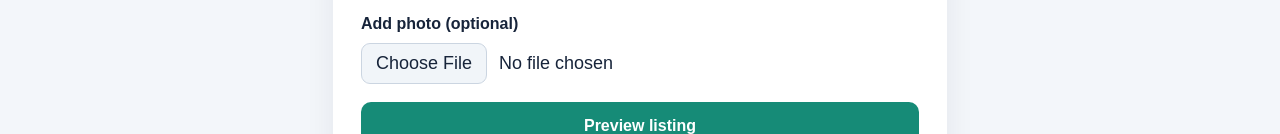
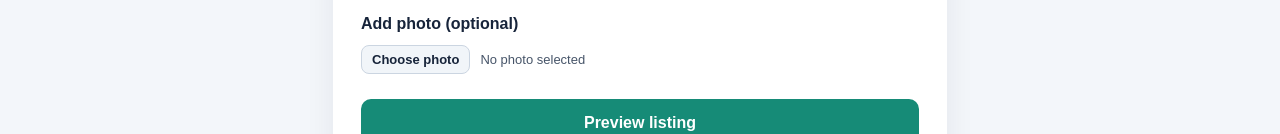
Before and after one commit to dg7p7z42ht-collab/oneoftwo, a plain HTML site: page add-listing.html in a window 1280 px wide. Shown: the part 785-919 px from the top of the page. Drawn offline with nearby package versions, Linux system fonts and the light colour scheme.

Commit message:
Style the listing photo picker

```diff
--- a/add-listing.html
+++ b/add-listing.html
@@ -167,39 +167,61 @@ select {
 
 }
 
-input[type="file"] {
+    .photo-field { margin: 18px 0; }
+    .photo-field > .field { margin: 0; }
 
-  display: block;
+    .photo-picker {
+      display: flex;
+      align-items: center;
+      position: relative;
+      gap: 10px;
+      margin-top: 4px;
+      font-size: .8125rem;
+      line-height: 1.35;
+    }
 
-  width: 100%;
+    .photo-picker-input {
+      position: absolute;
+      width: 1px;
+      height: 1px;
+      padding: 0;
+      border: 0;
+      overflow: hidden;
+      clip-path: inset(50%);
+    }
 
-  margin-top: 10px;
+    .photo-picker-button {
+      display: inline-flex;
+      align-items: center;
+      flex: none;
+      min-height: 44px;
+      cursor: pointer;
+    }
 
-  font-size: 18px;
+    .photo-picker-button span {
+      padding: 5px 10px;
+      border: 1px solid #cbd5e1;
+      border-radius: 8px;
+      background: #f1f5f9;
+      color: #17243a;
+      font-weight: 600;
+    }
 
-  font-weight: normal;
+    .photo-picker-input:focus + .photo-picker-button span {
+      outline: 2px solid #168b77;
+      outline-offset: 2px;
+    }
 
-}
+    .photo-picker-input:disabled + .photo-picker-button {
+      cursor: not-allowed;
+      opacity: .6;
+    }
 
-input[type="file"]::file-selector-button {
-
-  font-size: 18px;
-
-  padding: 9px 14px;
-
-  margin-right: 12px;
-
-  border: 1px solid #cbd5e1;
-
-  border-radius: 9px;
-
-  background: #f1f5f9;
-
-  color: #17243a;
-
-  cursor: pointer;
-
-}
+    .photo-file-name {
+      min-width: 0;
+      overflow-wrap: anywhere;
+      color: #475569;
+    }
 
     textarea {
 
@@ -396,15 +418,16 @@ input[type="file"]::file-selector-button {
         </label>
 
 
-<label class="field">
-
-  Add photo (optional)
-
-  <input type="file" id="itemImage"
-
-         accept="image/jpeg,image/png,image/webp">
-
-</label>
+        <div class="photo-field">
+          <label class="field" id="photoFieldLabel" for="itemImage">Add photo (optional)</label>
+          <div class="photo-picker">
+            <input type="file" id="itemImage" class="photo-picker-input"
+                   accept="image/jpeg,image/png,image/webp"
+                   aria-labelledby="photoPickerLabel" aria-describedby="photoFieldLabel photoFileName">
+            <label id="photoPickerLabel" class="photo-picker-button" for="itemImage"><span>Choose photo</span></label>
+            <span class="photo-file-name" id="photoFileName" role="status">No photo selected</span>
+          </div>
+        </div>
 
 
 
@@ -455,6 +478,21 @@ input[type="file"]::file-selector-button {
 
   </main>
 
+  <script>
+    (() => {
+      const photoInput = document.getElementById('itemImage');
+      const photoFileName = document.getElementById('photoFileName');
+
+      function updatePhotoFileName() {
+        photoFileName.textContent = photoInput.files[0]?.name || 'No photo selected';
+      }
+
+      photoInput.addEventListener('change', updatePhotoFileName);
+      photoInput.form.addEventListener('reset', () => setTimeout(updatePhotoFileName, 0));
+      window.addEventListener('pageshow', updatePhotoFileName);
+    })();
+  </script>
+
 </body>
 
 </html>
```
